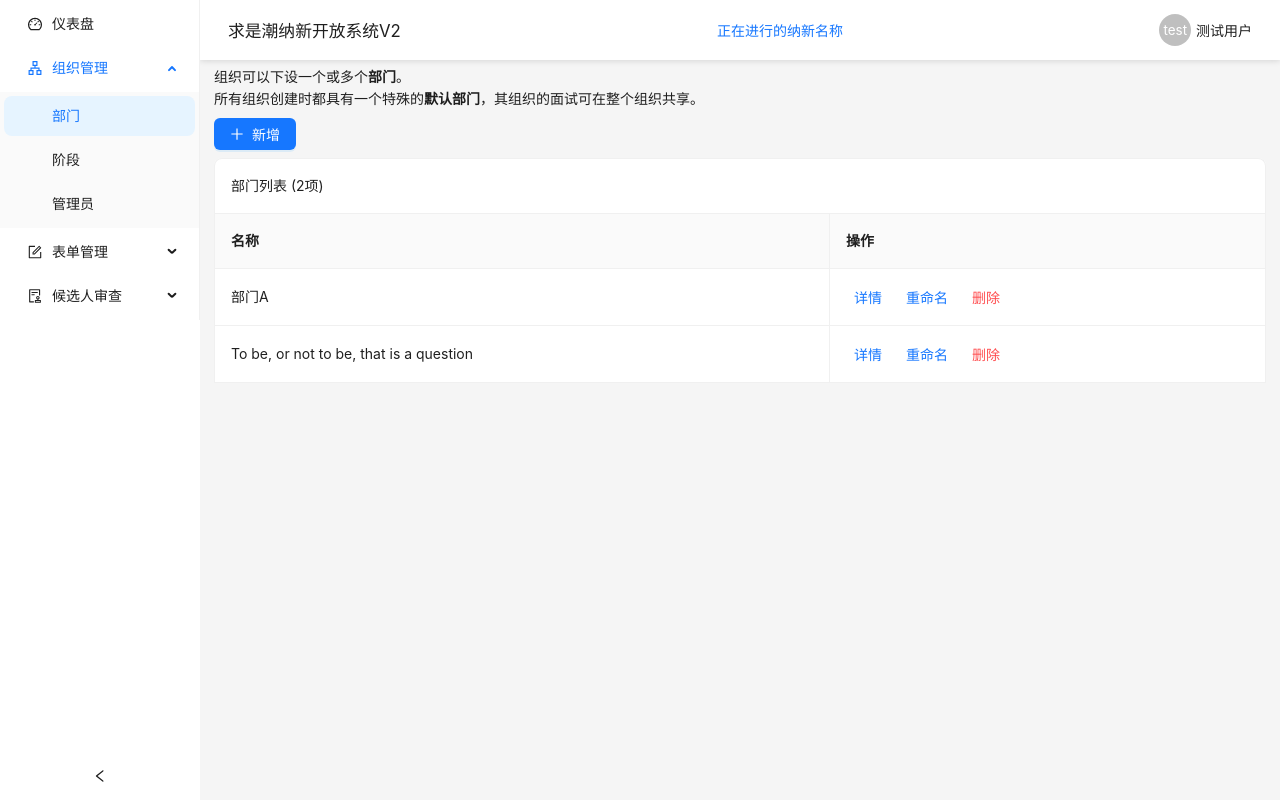
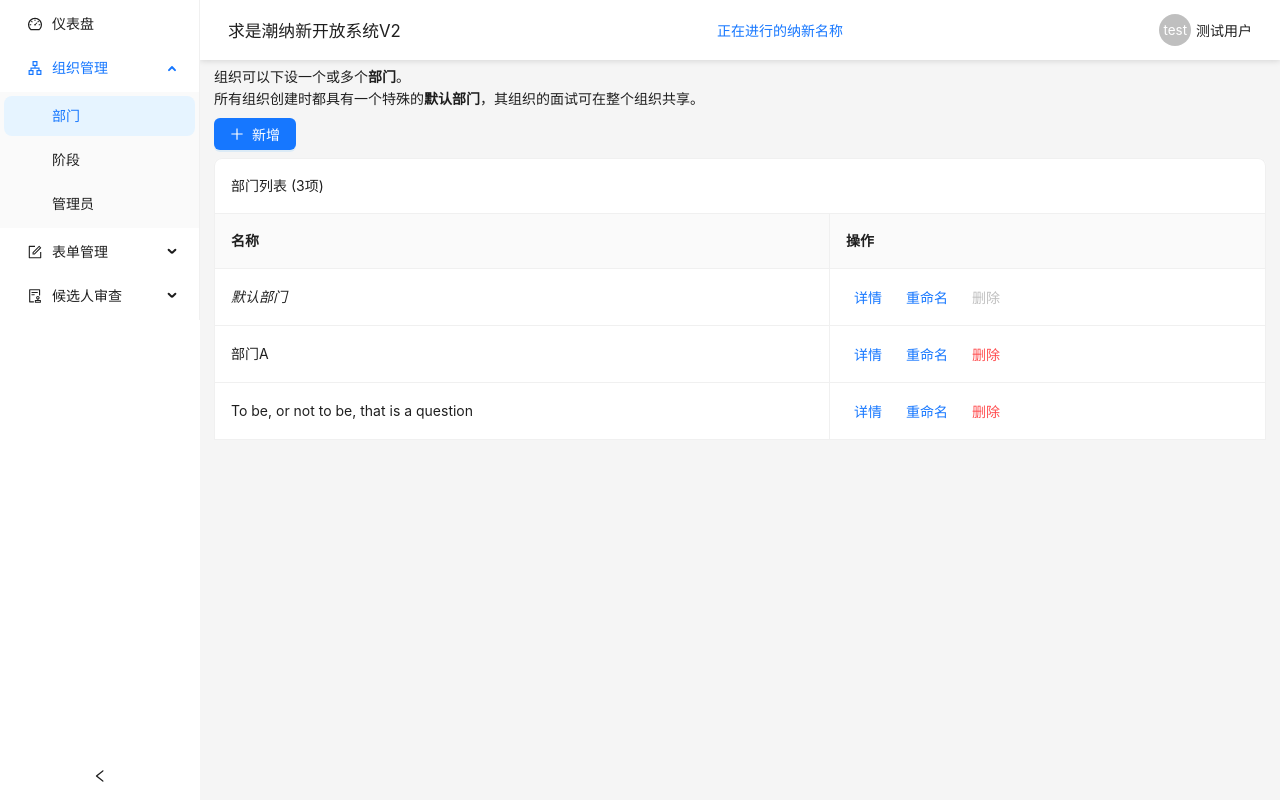
Before and after one commit to XmmShp/rop2-web, a React (Vite) app: page /console/org/department in a window 1280 px wide. Built offline with nearby package versions, Linux system fonts and the light colour scheme.

Commit message:
Add logic about default department

```diff
--- a/src/api/models/org.ts
+++ b/src/api/models/org.ts
@@ -7,6 +7,8 @@ export interface Org {
   createdAt: Timestamp;
 }
 
+type DepartmentTag = 'default';
+
 /**表示{@link Org}下设的部门。 */
 export interface Department {
   id: Id;
@@ -14,6 +16,7 @@ export interface Department {
   parent: Id;
   name: string;
   createdAt: Timestamp;
+  tag?: DepartmentTag | DepartmentTag[];
 }
 
 /**表示用户对某一{@link Department}的候选或成员等关系。 */
--- a/src/console/DepartmentManage.tsx
+++ b/src/console/DepartmentManage.tsx
@@ -2,10 +2,9 @@ import { Button, Descriptions, Drawer, Flex, Input, Space, Table, Typography } f
 import { PlusOutlined } from '@ant-design/icons';
 import { departs } from '../mockData';
 import { useState } from 'react';
-import { DescriptionsItemType } from 'antd/es/descriptions';
 import { getOrg } from '../store';
 import { Department } from '../api/models/org';
-import { delay } from '../utils';
+import { delay, toArray } from '../utils';
 import { msg } from '../App';
 import LoadableModal from '../LoadableModal';
 
@@ -26,7 +25,9 @@ export default function DepartmentManage() {
     </Flex>
     <Table title={(d) => `部门列表 (${d.length}项)`} rowKey='name' bordered columns={[{
       title: '名称',
-      dataIndex: 'name'
+      render(value, record, index) {
+        return <Typography.Text italic={toArray(record.tag).includes('default')}>{record.name}</Typography.Text>
+      }
     }, {
       title: '操作',
       render(value, record, index) {
@@ -41,7 +42,7 @@ export default function DepartmentManage() {
               setObj(record);
               setOp('rename');
             }}>重命名</Button>
-          <Button size='small' danger type='link'
+          <Button disabled={record.tag === 'default'} size='small' danger type='link'
             onClick={() => {
               setObj(record);
               setOp('delete');
@@ -91,6 +92,10 @@ function DetailDrawer({ obj, onClose }: { obj: Department | undefined; onClose:
       label: '归属组织',
       children: getOrg(obj.parent).name,
       span: 2
+    }, {
+      label: '标签',
+      children: toArray(obj.tag).join(', ') || '无',
+      span: 2
     }];
   return <Drawer size='large' title='部门详情' placement='right' closable open={Boolean(items)} onClose={onClose}>
     <Descriptions column={2} bordered items={items} />
--- a/src/mockData.ts
+++ b/src/mockData.ts
@@ -6,11 +6,17 @@ let id = 0;
 export function newId() { return id++; }
 export function now(): Timestamp { return Math.floor(Date.now() / 1000); }
 export const org: Org = { createdAt: now(), id: newId(), name: '测试组织' };
-export const departs: Department[] = [
+export const departs: Department[] = [{
+  name: '默认部门',
+  id: newId(),
+  parent: org.id,
+  createdAt: now(),
+  tag: 'default'
+}, ...[
   '部门A',
   'To be, or not to be, that is a question',
 ].map(name => {
   return { name, id: newId(), parent: org.id, createdAt: now() };
-});
+})];
 
 setKnown({ org: [org], department: departs })
--- a/src/utils.tsx
+++ b/src/utils.tsx
@@ -69,3 +69,12 @@ Object.defineProperty(Date.prototype, 'stringify', {
 export function delay(ms: number): Promise<void> {
   return new Promise((rs) => setTimeout(rs, ms));
 }
+
+/**如果`arg`为`undefined`或`null`，返回空数组；
+ *
+ * 否则，返回`arg`或`[arg]`(取决于`arg`是否为数组)。 */
+export function toArray<T>(arg: T | T[]): T[] {
+  if (arg === null || arg === undefined) return []
+  if (Array.isArray(arg)) return arg;
+  return [arg];
+}
```
